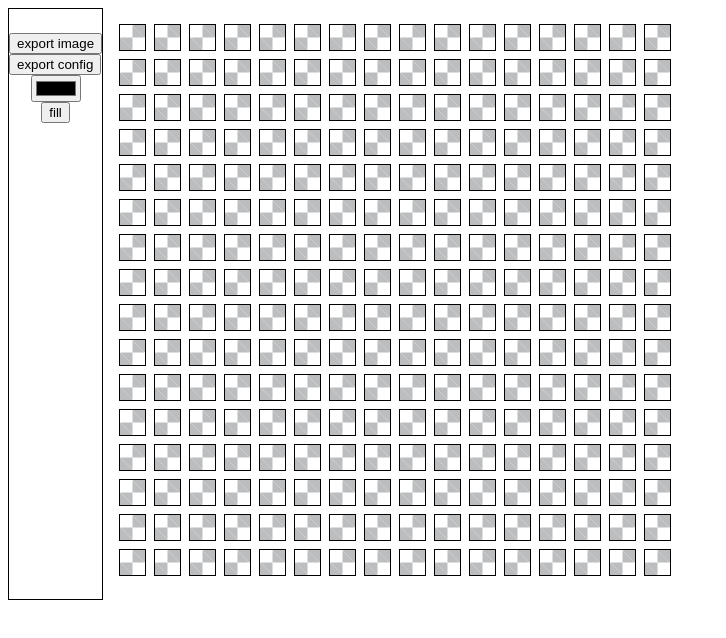
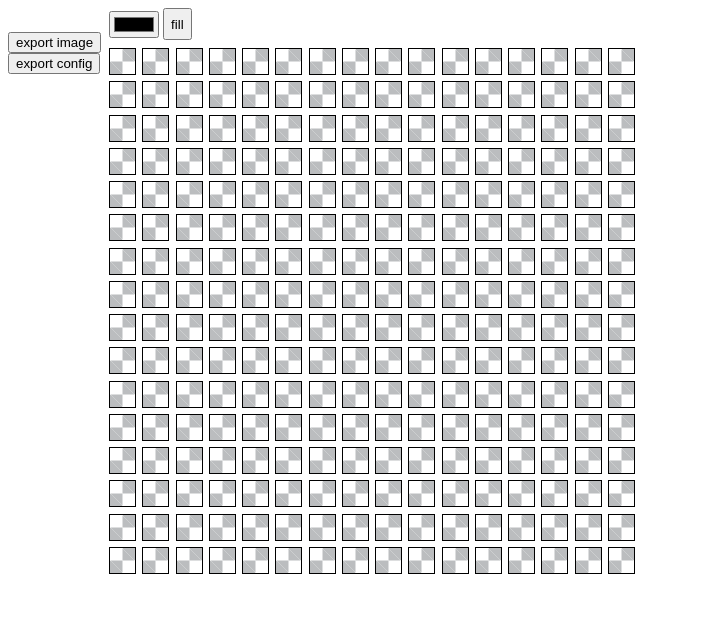
Before and after one commit to johnchughes/yoto-image-drawing, a React (Vite) app: page / in a window 1280 px wide. Shown: the top 638 px of the page, without its empty margins (0-726 px from the left). Built offline with nearby package versions, Linux system fonts and the light colour scheme.

Commit message:
fixed PNG render

```diff
--- a/src/App.tsx
+++ b/src/App.tsx
@@ -1,4 +1,4 @@
-import { useRef, useState } from "react"
+import { useEffect, useRef, useState } from "react"
 
 /**
  * TODO:
@@ -8,17 +8,23 @@ import { useRef, useState } from "react"
  *  Add semi decent toolbars for colors / modes etc ...
  */
 
+
+type DRAW_MODE = "DRAW" | "DELETE";
+
 function App() {
 
   const PIXEL_SIZE: number = 25;
   const GRID_SIZE: number = 16;
   const DEFAULT_COLOUR: string | null = null;
 
+  const [mode, setMode] = useState<DRAW_MODE>("DRAW");
+
   const [colours, setColours] = useState<string[]>([]);
   const colourPicker = useRef<HTMLInputElement>(null);
   const [pixels, setPixels] = useState<string[][]>(new Array(GRID_SIZE).fill(DEFAULT_COLOUR).map(() => new Array(GRID_SIZE).fill(DEFAULT_COLOUR)));
 
   const exportCanvas = useRef<HTMLCanvasElement>(null);
+
 
   const onPixelClicked = (x: number, y: number) => {
 
@@ -49,6 +55,7 @@ function App() {
   }
 
   const exportPNG = () => {
+
     if (!exportCanvas.current) {
       alert("canvas being fucky, can't export.");
       return;
@@ -56,25 +63,29 @@ function App() {
 
     var ctx = exportCanvas.current.getContext("2d");
     if (!ctx) {
+      alert("something fucky with the context");
       return;
     }
 
-    for (let x = 0; x < pixels.length; x++) {
-      for (let y = 0; y < pixels[x].length; y++) {
-        console.log(x, y);
-        const pixel = pixels[x][y];
+
+  //TODO: fix the drawing being rotated 90degress.
+    for (let x = 0; x < 16; x++) {
+      for (let y = 0; y < 16; y++) {
+        const pixel = pixels[y][x];
         if (pixel) {
-          ctx.rect(x, y, 1, 1);
+          ctx.rect(y, x, 1, 1);
           ctx.fillStyle = pixel;
           ctx.fillRect(x, y, 1, 1);
         }
         else {
           ctx.globalAlpha = 0;
-          ctx.fillRect(x, y, 1, 1);
+          ctx.fillRect(y, x, 1, 1);
           ctx.globalAlpha = 1;
         }
       }
     }
+
+
 
     //todo: reactify this
     var image = exportCanvas.current.toDataURL();
@@ -88,14 +99,16 @@ function App() {
   interface ImageConfig {
     image_name: string,
     pixels: string[][],
-    grid_size: number
+    grid_size: number,
+    palette: string[]
   }
 
   const exportJSON = () => {
-    const cfg : ImageConfig = {
+    const cfg: ImageConfig = {
       image_name: "my_yoto_pic",
       pixels: pixels,
-      grid_size: GRID_SIZE
+      grid_size: GRID_SIZE,
+      palette: colours
     };
 
     const jsonString = JSON.stringify(cfg);
@@ -120,31 +133,37 @@ function App() {
   return (
     <div style={{ display: "flex", flexDirection: "row", margin: 8 }}>
 
-      <div style={{ display: 'fex', flexDirection: 'column', border: "1px solid black" }}>
+      <div style={{ display: 'fex', flexDirection: 'column' }}>
 
         <div style={{ display: 'fex', flexDirection: 'column' }}>
           <canvas ref={exportCanvas} width={16} height={16}></canvas>
           <button style={{ display: 'block' }} onClick={() => exportPNG()}>export image</button>
-          <button style={{display: 'block'}} onClick={() => exportJSON()}>export config</button>
+          <button style={{ display: 'block' }} onClick={() => exportJSON()}>export config</button>
         </div>
 
 
         <div style={{ display: 'flex', flexDirection: 'column', alignItems: 'center' }}>
-          <input ref={colourPicker} type="color" />
-
-          <button onClick={fill}>fill</button>
-
-
-          <div style={{ display: 'flex', flexDirection: 'column' }}>
-            {colours.map(colour => <div key={colour} onClick={() => { onColourClicked(colour) }} style={{ width: PIXEL_SIZE, height: PIXEL_SIZE, marginTop: 8, background: colour, border: "1px solid black", }}></div>)}
-          </div>
 
         </div>
 
       </div>
 
 
-      <div style={{ display: 'flex', flexDirection: 'column', margin: 16 }}>
+
+      <div style={{ display: 'flex', flexDirection: 'column', marginLeft: 8 }}>
+
+
+        <div style={{ display: 'flex', flexDirection: 'row', marginBottom:8, gap: 4, alignItems:'center' }}>
+          <input ref={colourPicker} type="color" />
+
+          <button onClick={fill} style={{height:32}}>fill</button>
+
+
+          <div style={{ display: 'flex', flexDirection: 'row', gap: 2 }}>
+            {colours.map(colour => <div key={colour} onClick={() => { onColourClicked(colour) }} style={{ width: 32, height: 32, background: colour, border: "1px solid black", }}></div>)}
+          </div>
+
+        </div>
 
         {pixels.map((px, pxi) => {
 
@@ -164,7 +183,7 @@ function App() {
 
                 const pixel_background = py ? backgroundColour : chequered;
 
-                return <div key={`pixel_${pxi}_${pyi}`} onClick={() => onPixelClicked(pxi, pyi)} style={{ width: PIXEL_SIZE, height: PIXEL_SIZE, marginRight: '8px', marginBottom: '8px', border: "1px solid black", ...pixel_background }}></div>
+                return <div key={`pixel_${pxi}_${pyi}`} onClick={() => onPixelClicked(pxi, pyi)} style={{ width: PIXEL_SIZE, height: PIXEL_SIZE, marginRight: PIXEL_SIZE / 4, marginBottom: PIXEL_SIZE / 4, border: "1px solid black", ...pixel_background }}></div>
               })}
             </div>
           )
```
